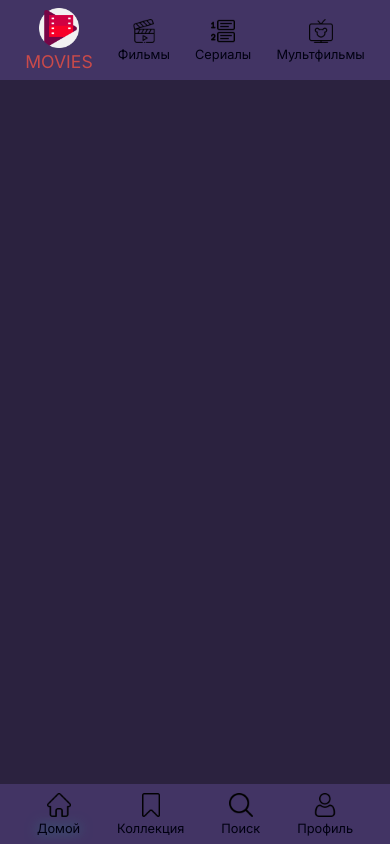
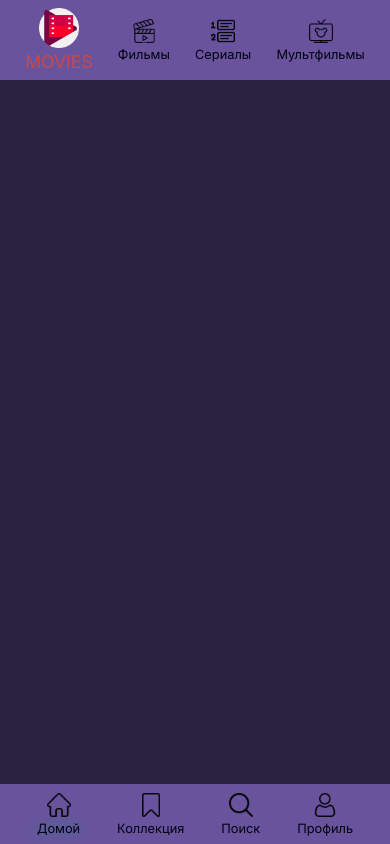
Before and after one commit to Evgenii-Buslaev/MoviesFinderAppReact, a React (Create React App) app: page / in a window 390 px wide. Built offline with nearby package versions, Linux system fonts and the light colour scheme.

Commit message:
Changed mobile bars colors

```diff
--- a/src/components/App/App.js
+++ b/src/components/App/App.js
@@ -13,7 +13,6 @@ function App() {
 
   useEffect(() => {
     const handleResize = () => setWidth(window.innerWidth);
-
     window.addEventListener("resize", handleResize);
 
     return () => window.removeEventListener("resize", handleResize);
@@ -24,10 +23,10 @@ function App() {
       {width > 800 ? (
         <NavBar />
       ) : (
-        <div>
+        <>
           <NavBarMob />
           <OptionsBar />
-        </div>
+        </>
       )}
     </div>
   );
--- a/src/components/NavBarMob/NavBarMob.module.css
+++ b/src/components/NavBarMob/NavBarMob.module.css
@@ -7,7 +7,7 @@
   width: 100vw;
   height: auto;
   padding: 0.5rem 0;
-  background-color: rgb(66, 52, 100);
+  background-color: rgb(104, 83, 156);
 }
 
 .navItem {
--- a/src/components/OptionsBar/OptionsBar.module.css
+++ b/src/components/OptionsBar/OptionsBar.module.css
@@ -9,7 +9,7 @@
   width: 100vw;
   height: auto;
   padding: 0.5rem 0;
-  background-color: rgb(66, 52, 100);
+  background-color: rgb(104, 83, 156);
 }
 
 .optItem {
```
